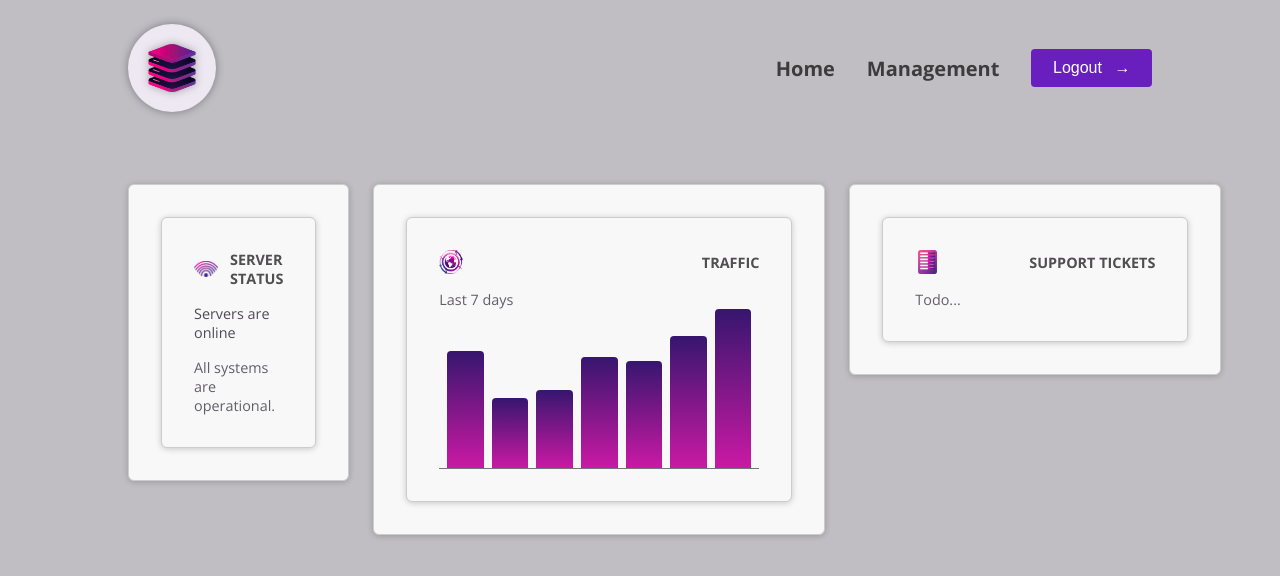
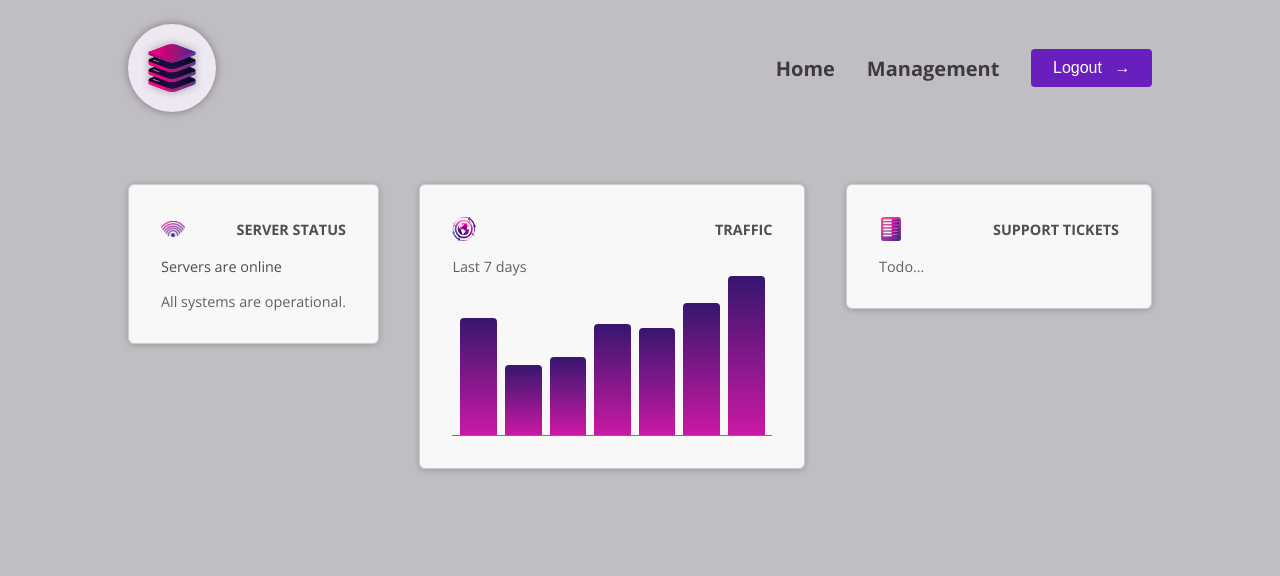
Before and after one commit to mitrasingh/angular-ticket-system, an Angular app: page / in a window 1280 px wide. Shown: the top 576 px of the page. Built offline with nearby package versions, Linux system fonts and the light colour scheme.

Commit message:
update: remove css style div and make wrapping node an article

```diff
--- a/src/app/server-status/server-status.component.html
+++ b/src/app/server-status/server-status.component.html
@@ -1,4 +1,3 @@
-<section class="dashboard-item">
 <article>
   <header>
     <img src="status.png" alt="A signal symbol" />
@@ -17,4 +16,3 @@
     }
   </div>
 </article>
-</section>
--- a/src/app/support-tickets/support-tickets.component.html
+++ b/src/app/support-tickets/support-tickets.component.html
@@ -1,4 +1,3 @@
-<section class="dashboard-item">
 <article>
   <header>
     <img src="list.png" alt="A list of items" />
@@ -8,4 +7,3 @@
     <p>Todo...</p>
   </div>
 </article>
-</section>
--- a/src/app/traffic/traffic.component.html
+++ b/src/app/traffic/traffic.component.html
@@ -1,4 +1,3 @@
-<section class="dashboard-item">
 <article>
   <header>
     <img src="globe.png" alt="A globe" />
@@ -14,4 +13,3 @@
     </div>
   </div>
 </article>
-</section>
```
Lines whose indentation alone changed are shown as unchanged.
